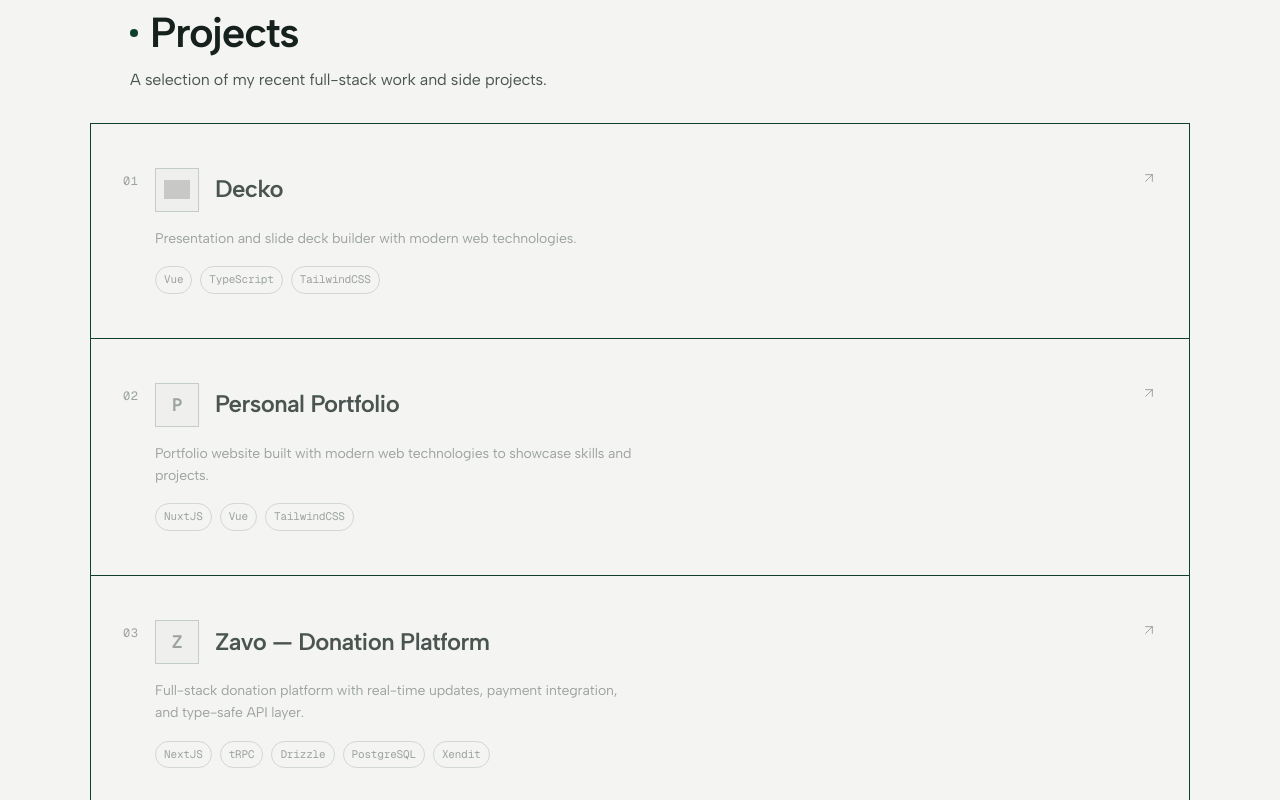
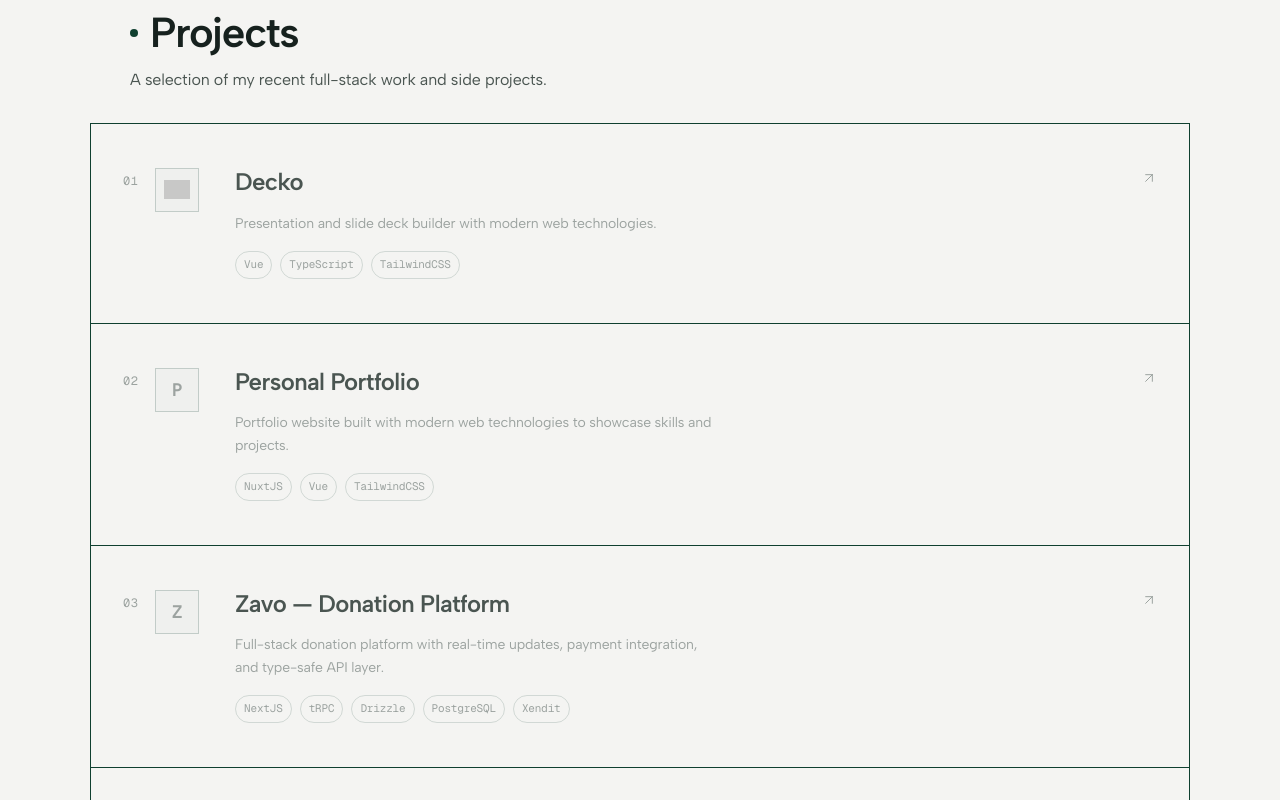
Before and after one commit to ardianilyas/portfolio, a Nuxt app: page / in a window 1280 px wide. Shown: the part 4900-5700 px from the top of the page. Built offline with nearby package versions, Linux system fonts and the light colour scheme; no server answers; grey boxes are pictures that could not be loaded.

Commit message:
feat(ui): update project card to 3-column layout with vertical stamp placement

```diff
--- a/app/components/ProjectCard.vue
+++ b/app/components/ProjectCard.vue
@@ -12,17 +12,18 @@
       <span class="project-index">{{ index }}</span>
     </div>
 
-    <!-- Col 2: Content -->
+    <!-- Col 2: Logo Stamp -->
+    <div class="project-col project-col-stamp" aria-hidden="true">
+      <div class="project-stamp">
+        <img v-if="logo" :src="logo" alt="" class="stamp-img" />
+        <span v-else class="stamp-text">{{ name.charAt(0) }}</span>
+      </div>
+    </div>
+
+    <!-- Col 3: Content -->
     <div class="project-col project-col-body">
       <div class="project-head">
-        <div class="project-head-left">
-          <!-- The Typographic Stamp -->
-          <div class="project-stamp" aria-hidden="true">
-            <img v-if="logo" :src="logo" alt="" class="stamp-img" />
-            <span v-else class="stamp-text">{{ name.charAt(0) }}</span>
-          </div>
-          <h3 class="project-name">{{ name }}</h3>
-        </div>
+        <h3 class="project-name">{{ name }}</h3>
 
         <span class="project-arrow" aria-hidden="true">
           <svg class="arrow-svg arrow-main" width="16" height="16" viewBox="0 0 24 24" fill="none" stroke="currentColor" stroke-width="1.5">
@@ -60,7 +61,7 @@ defineProps<{
 /* ── Row ─────────────────────────────────────────────── */
 .project-row {
   display: grid;
-  grid-template-columns: 48px 1fr; /* 2 Columns */
+  grid-template-columns: 48px 64px 1fr; /* 3 Columns */
   padding: 0;
   margin: 0;
   margin-top: -1px; /* Prevent double borders */
@@ -73,7 +74,7 @@ defineProps<{
 
 @media (min-width: 768px) {
   .project-row {
-    grid-template-columns: 64px 1fr; /* 2 Columns */
+    grid-template-columns: 64px 80px 1fr; /* 3 Columns */
   }
 }
 
@@ -113,7 +114,19 @@ defineProps<{
   user-select: none;
 }
 
-/* Col 2: Body */
+/* Col 2: Stamp */
+.project-col-stamp {
+  padding: 36px 0;
+  display: flex;
+  align-items: flex-start;
+}
+@media (min-width: 768px) {
+  .project-col-stamp {
+    padding: 44px 0;
+  }
+}
+
+/* Col 3: Body */
 .project-col-body {
   padding: 36px 24px 36px 0;
   flex-direction: column;
@@ -129,12 +142,6 @@ defineProps<{
   display: flex;
   align-items: flex-start;
   justify-content: space-between; /* Space out name and arrow */
-  gap: 16px;
-}
-
-.project-head-left {
-  display: flex;
-  align-items: center;
   gap: 16px;
 }
 
```
